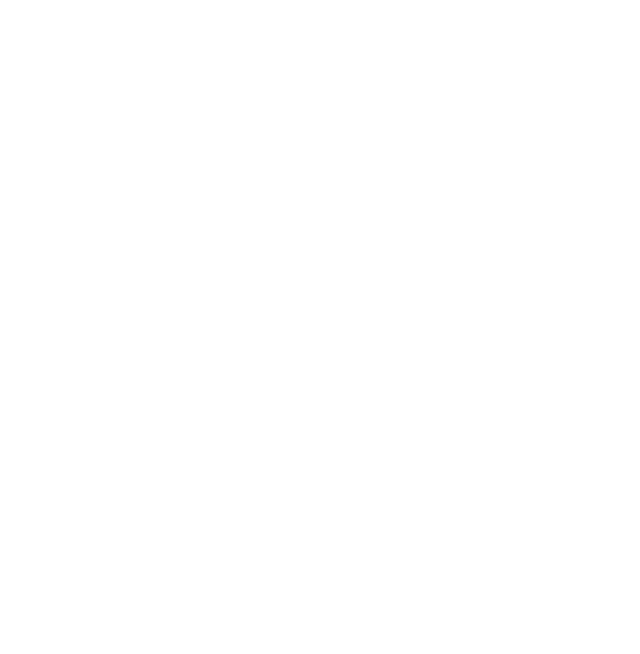
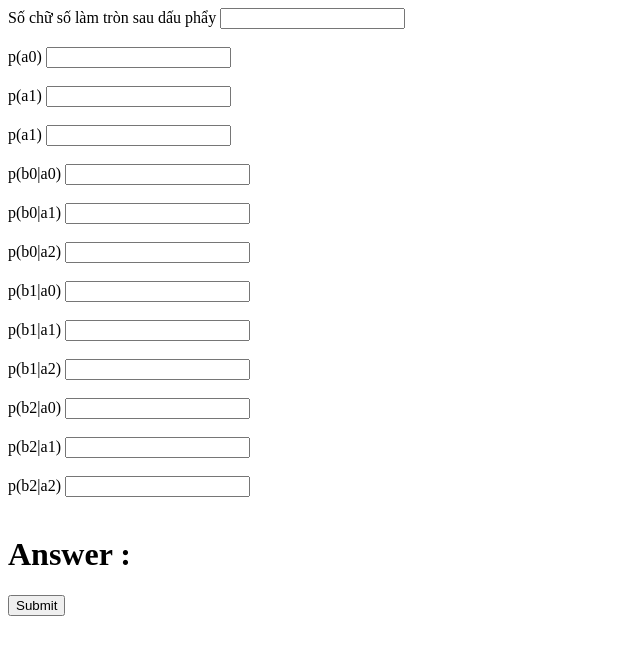
Before and after one commit to MinhUyen0210/InformationTheory, a plain HTML site: page 3-characters-source.html in a window 1280 px wide. Shown: the whole page, without its empty margins (0-640 px from the left). Drawn offline with Linux system fonts and the light colour scheme.

Commit message:
add 3 source

```diff
--- a/3-characters-source.html
+++ b/3-characters-source.html
@@ -6,6 +6,57 @@
     <title>3 characters source</title>
 </head>
 <body>
+    <lable for="number">Số chữ số làm tròn sau dấu phẩy</lable>
+    <input type="text" id="number"><br><br>
 
+    <lable for="p(a0)">p(a0)</lable>
+    <input type="text" id="p(a0)"><br><br>
+
+    <lable for="p(a1)">p(a1)</lable>
+    <input type="text" id="p(a1)"><br><br>
+
+    <lable for="p(a2)">p(a1)</lable>
+    <input type="text" id="p(a2)"><br><br>
+
+    <lable for="p(b0|a0)">p(b0|a0)</lable>
+    <input type="text" id="p(b0|a0)"><br><br>
+
+    <lable for="p(b0|a1)">p(b0|a1)</lable>
+    <input type="text" id="p(b0|a1)"><br><br>
+
+    <lable for="p(b0|a2)">p(b0|a2)</lable>
+    <input type="text" id="p(b0|a2)"><br><br>
+
+    <lable for="p(b1|a0)">p(b1|a0)</lable>
+    <input type="text" id="p(b1|a0)"><br><br>
+
+    <lable for="p(b1|a1)">p(b1|a1)</lable>
+    <input type="text" id="p(b1|a1)"><br><br>
+
+    <lable for="p(b1|a2)">p(b1|a2)</lable>
+    <input type="text" id="p(b1|a2)"><br><br>
+
+    <lable for="p(b2|a0)">p(b2|a0)</lable>
+    <input type="text" id="p(b2|a0)"><br><br>
+
+    <lable for="p(b2|a1)">p(b2|a1)</lable>
+    <input type="text" id="p(b2|a1)"><br><br>
+
+    <lable for="p(b2|a2)">p(b2|a2)</lable>
+    <input type="text" id="p(b2|a2)"><br><br>
+
+    <h1>Answer : </h1>
+    <p id="HA"></p>
+    <p id="pb0"></p>
+    <p id="pb1"></p>
+    <p id="HB"></p>
+    <p id="HBA"></p>
+    <p id="HAB"></p>
+    <p id="HAandB"></p>
+    <p id="IAB"></p>
+    <button type="button" onclick="myFunction()">Submit</button>
 </body>
+<script src="3-characters-source.js">
+
+</script>
 </html>
--- a/3-characters-source.js
+++ b/3-characters-source.js
@@ -0,0 +1,108 @@
+function log2(x){
+    return Math.log(x) / Math.log(2);
+}
+function myFunction(){
+    var number, pa0, pa1, pa2, pb0, pb1,pb2, pb0a0, pb0a1,pb0a2, pb1a0, pb1a1,pb1a2,pb2a0, pb2a1,pb2a2, HA, HB, pb0_a0, pb0_a1,pb0_a2, pb1_a0, pb1_a1,pb1_a2,pb2_a0, pb2_a1,pb2_a2, HBA, IAB;
+
+    number = parseInt(document.getElementById("number").value);
+    pa0 = parseFloat(document.getElementById("p(a0)").value);
+    pa1 = parseFloat(document.getElementById("p(a1)").value);
+    pa2 = parseFloat(document.getElementById("p(a2)").value);
+    //document.getElementById("pa0").innerHTML = "p(a0) = "+ pa0;
+
+    let pa = [ pa0, pa1, pa2]
+
+    pb0a0 = parseFloat(document.getElementById("p(b0|a0)").value);
+    pb0a1 = parseFloat(document.getElementById("p(b0|a1)").value);
+    pb0a2 = parseFloat(document.getElementById("p(b0|a2)").value);
+    pb1a0 = parseFloat(document.getElementById("p(b1|a0)").value);
+    pb1a1 = parseFloat(document.getElementById("p(b1|a1)").value);
+    pb1a2 = parseFloat(document.getElementById("p(b1|a2)").value);
+    pb2a0 = parseFloat(document.getElementById("p(b2|a0)").value);
+    pb2a1 = parseFloat(document.getElementById("p(b2|a1)").value);
+    pb2a2 = parseFloat(document.getElementById("p(b2|a2)").value);
+
+    let matrix = [
+        [ pb0a0, pb1a0, pb2a0 ],
+        [ pb0a1, pb1a1, pb2a1 ],
+        [ pb0a2, pb1a2, pb2a2 ]
+    ]
+
+    let pb = []
+
+    let length = pa.length;
+
+    for (let i = 0; i < length; i++) {
+    let temp = 0;
+    for (let j = 0; j < length; j++) {
+    temp+= matrix[j][i]*pa[j];
+    }
+    pb.push(temp);
+    }
+
+    let pAwithConditionB = [];
+    let probabilitySync = [];
+    let pBwithConditionA = [];
+
+    for (let i = 0; i < length; i++) {
+    probabilitySync[i] = [];
+    pAwithConditionB[i] = [];
+    for (let j = 0; j < length; j++) {
+    probabilitySync[i].push(matrix[i][j] * pa[i]);
+    pAwithConditionB[i].push(matrix[i][j] * pa[i] / pb[j]);
+    }
+    }
+
+    let entropyAwithConditionnB = 0;
+    for (let i = 0; i < length; i++) {
+    for (let j = 0; j < length; j++) {
+    entropyAwithConditionnB += probabilitySync[i][j] * Math.log2(1 / pAwithConditionB[i][j]);
+    }
+    }
+
+    let entropyBwithConditionnA = 0;
+    for (let i = 0; i < length; i++) {
+    for (let j = 0; j < length; j++) {
+    entropyBwithConditionnA += probabilitySync[i][j] * Math.log2(1 / matrix[i][j]);
+    }
+    }
+
+    let entropyA = 0;
+    for (let i = 0; i < length; i++) {
+    entropyA += pa[i] * Math.log2(1 / pa[i]);
+    }
+
+    let entropyB = 0;
+    for (let i = 0; i < length; i++) {
+    entropyB += pb[i] * Math.log2(1 / pb[i]);
+    }
+
+    let result = entropyA - entropyAwithConditionnB;
+    let entropySync = entropyA + entropyAwithConditionnB;
+
+    console.log("H(A) = " + round(entropyA));
+    console.log("H(B) = " + round(entropyB));
+    console.log("H(A/B) = ", round(entropyAwithConditionnB));
+    console.log("H(B/A) = ", round(entropyBwithConditionnA));
+    console.log("H(A,B) = ", round(entropySync));
+    console.log("I(A;B) = " + round(result));
+
+    document.getElementById("HA").innerHTML = "H(A) = "+ round(entropyA);
+
+    document.getElementById("HB").innerHTML = "H(B) = "+ round(entropyB);
+
+    document.getElementById("HBA").innerHTML = "H(B|A) = "+ round(entropyBwithConditionnA);
+
+    document.getElementById("HAB").innerHTML = "H(A|B) = "+ round(entropyAwithConditionnB);
+
+    document.getElementById("HAandB").innerHTML = "H(A,B) = "+ round(entropySync);
+
+    document.getElementById("IAB").innerHTML = "I(A;B) = "+ round(result) + "bits/symbol";
+
+    // document.getElementById("pb0").innerHTML = "p(b0) = "+ pb0.toFixed(number);
+
+    // document.getElementById("pb1").innerHTML = "p(b1) = "+ pb1.toFixed(number);
+}
+function round (t) {
+    return Math.round((t + Number.EPSILON) * 1000) / 1000
+}
```
Also changed, not shown: Nam_script.js (added, +69 -0 lines), index.html (+1 -1 lines).
